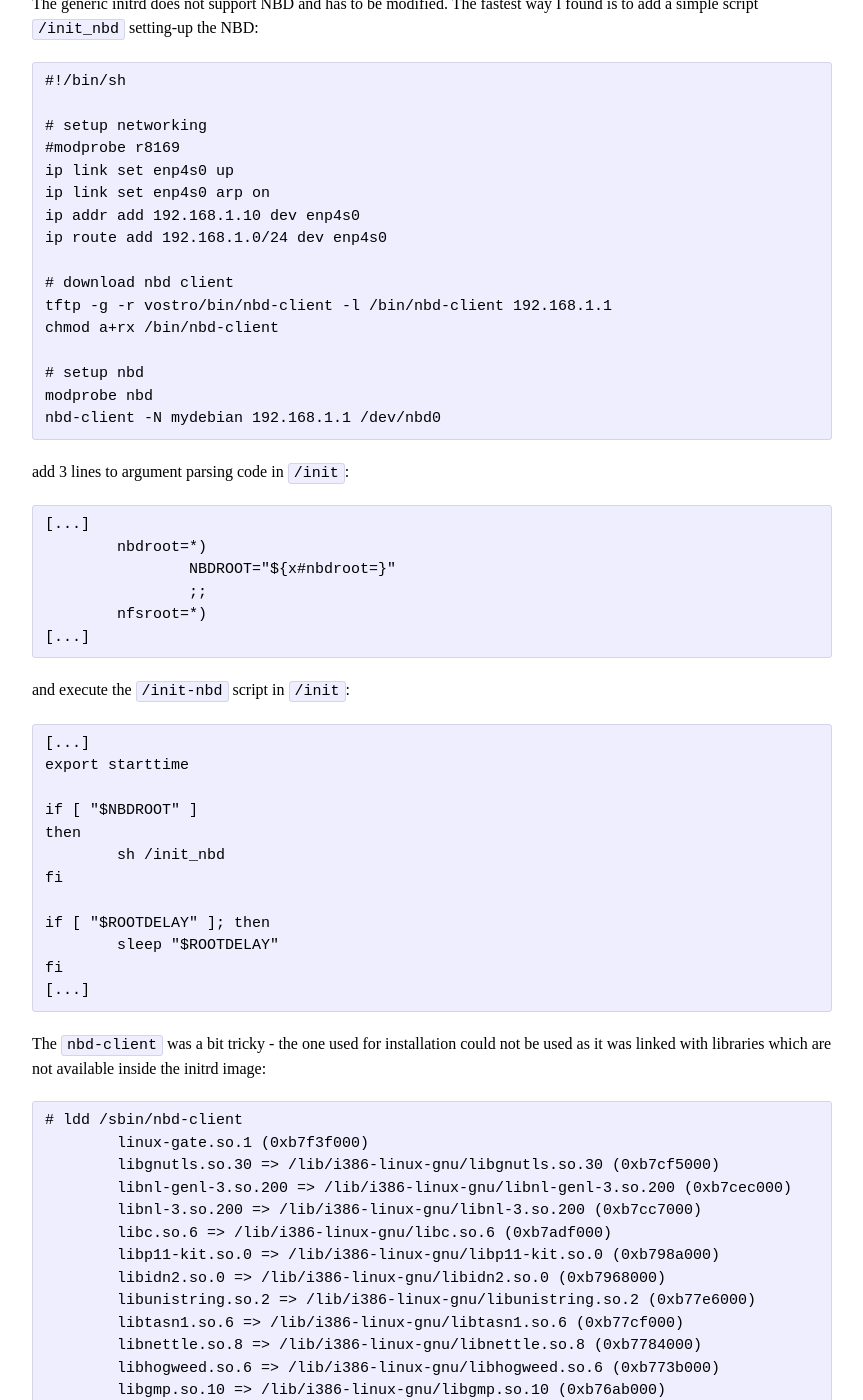
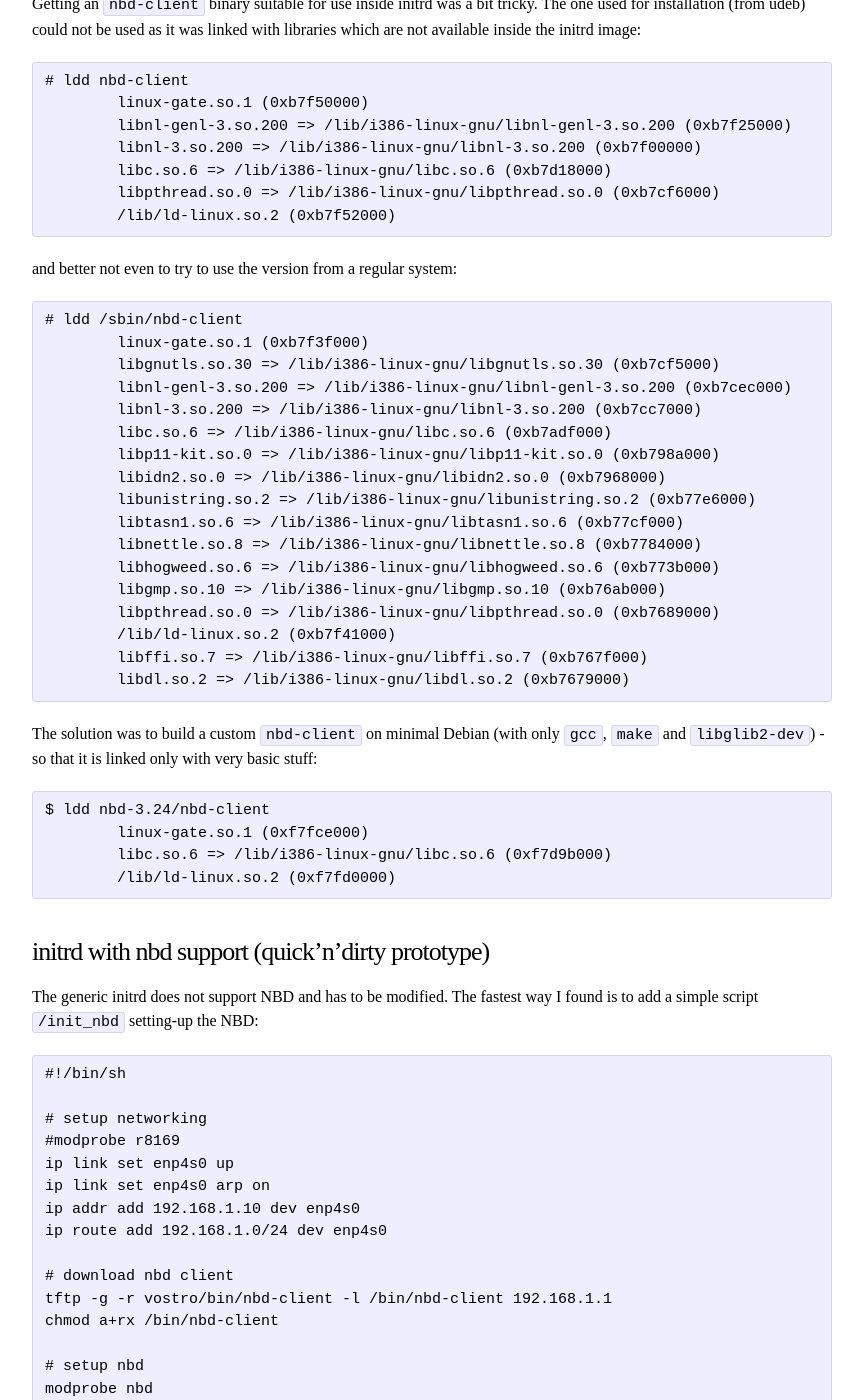
Before and after one commit to t-w/t-w.github.io, a Jekyll site: the page built from _posts/2022-03-09-diskless_debian_11_pxe_nbd.markdown, in a window 1280 px wide and 1400 px high, scrolled down 4844 px. Shown: the whole window, without its empty margins (208-1071 px from the left). Built offline with Jekyll 4.4.1, drawn with Linux system fonts in a browser that asks for light colours; some of the changed text lies outside the part shown.

Commit message:
debian nbd: separated section about nbd-client binary.

````diff
--- a/_posts/2022-03-09-diskless_debian_11_pxe_nbd.markdown
+++ b/_posts/2022-03-09-diskless_debian_11_pxe_nbd.markdown
@@ -200,6 +200,49 @@ you may prefer overwriting the files or editing the config file instead.
 (The `nbdroot` parameter is not fully used in the first prototype version of initrd, ie. data provided is not parsed.
 It is corrected in the improved version of initrd, see after the next section).
 
+### nbd-client binary for initrd
+Getting an `nbd-client` binary suitable for use inside initrd was a bit
+tricky. The one used for installation (from udeb) could not be used as it was
+linked with libraries which are not available inside the initrd image:
+```
+# ldd nbd-client
+        linux-gate.so.1 (0xb7f50000)
+        libnl-genl-3.so.200 => /lib/i386-linux-gnu/libnl-genl-3.so.200 (0xb7f25000)
+        libnl-3.so.200 => /lib/i386-linux-gnu/libnl-3.so.200 (0xb7f00000)
+        libc.so.6 => /lib/i386-linux-gnu/libc.so.6 (0xb7d18000)
+        libpthread.so.0 => /lib/i386-linux-gnu/libpthread.so.0 (0xb7cf6000)
+        /lib/ld-linux.so.2 (0xb7f52000)
+```
+and better not even to try to use the version from a regular system:
+```
+# ldd /sbin/nbd-client
+        linux-gate.so.1 (0xb7f3f000)
+        libgnutls.so.30 => /lib/i386-linux-gnu/libgnutls.so.30 (0xb7cf5000)
+        libnl-genl-3.so.200 => /lib/i386-linux-gnu/libnl-genl-3.so.200 (0xb7cec000)
+        libnl-3.so.200 => /lib/i386-linux-gnu/libnl-3.so.200 (0xb7cc7000)
+        libc.so.6 => /lib/i386-linux-gnu/libc.so.6 (0xb7adf000)
+        libp11-kit.so.0 => /lib/i386-linux-gnu/libp11-kit.so.0 (0xb798a000)
+        libidn2.so.0 => /lib/i386-linux-gnu/libidn2.so.0 (0xb7968000)
+        libunistring.so.2 => /lib/i386-linux-gnu/libunistring.so.2 (0xb77e6000)
+        libtasn1.so.6 => /lib/i386-linux-gnu/libtasn1.so.6 (0xb77cf000)
+        libnettle.so.8 => /lib/i386-linux-gnu/libnettle.so.8 (0xb7784000)
+        libhogweed.so.6 => /lib/i386-linux-gnu/libhogweed.so.6 (0xb773b000)
+        libgmp.so.10 => /lib/i386-linux-gnu/libgmp.so.10 (0xb76ab000)
+        libpthread.so.0 => /lib/i386-linux-gnu/libpthread.so.0 (0xb7689000)
+        /lib/ld-linux.so.2 (0xb7f41000)
+        libffi.so.7 => /lib/i386-linux-gnu/libffi.so.7 (0xb767f000)
+        libdl.so.2 => /lib/i386-linux-gnu/libdl.so.2 (0xb7679000)
+```
+The solution was to build a custom `nbd-client` on minimal Debian (with only
+`gcc`, `make` and `libglib2-dev`) - so that it is linked only with very basic stuff:
+```
+$ ldd nbd-3.24/nbd-client
+        linux-gate.so.1 (0xf7fce000)
+        libc.so.6 => /lib/i386-linux-gnu/libc.so.6 (0xf7d9b000)
+        /lib/ld-linux.so.2 (0xf7fd0000)
+```
+
+
 ### initrd with nbd support (quick'n'dirty prototype)
 The generic initrd does not support NBD and has to be modified. The fastest way I found is to add
 a simple script `/init_nbd` setting-up the NBD:
@@ -246,38 +289,10 @@ if [ "$ROOTDELAY" ]; then
 fi
 [...]
 ```
-
-The `nbd-client` was a bit tricky - the one used for installation could not be used
-as it was linked with libraries which are not available inside the initrd image:
-```
-# ldd /sbin/nbd-client
-        linux-gate.so.1 (0xb7f3f000)
-        libgnutls.so.30 => /lib/i386-linux-gnu/libgnutls.so.30 (0xb7cf5000)
-        libnl-genl-3.so.200 => /lib/i386-linux-gnu/libnl-genl-3.so.200 (0xb7cec000)
-        libnl-3.so.200 => /lib/i386-linux-gnu/libnl-3.so.200 (0xb7cc7000)
-        libc.so.6 => /lib/i386-linux-gnu/libc.so.6 (0xb7adf000)
-        libp11-kit.so.0 => /lib/i386-linux-gnu/libp11-kit.so.0 (0xb798a000)
-        libidn2.so.0 => /lib/i386-linux-gnu/libidn2.so.0 (0xb7968000)
-        libunistring.so.2 => /lib/i386-linux-gnu/libunistring.so.2 (0xb77e6000)
-        libtasn1.so.6 => /lib/i386-linux-gnu/libtasn1.so.6 (0xb77cf000)
-        libnettle.so.8 => /lib/i386-linux-gnu/libnettle.so.8 (0xb7784000)
-        libhogweed.so.6 => /lib/i386-linux-gnu/libhogweed.so.6 (0xb773b000)
-        libgmp.so.10 => /lib/i386-linux-gnu/libgmp.so.10 (0xb76ab000)
-        libpthread.so.0 => /lib/i386-linux-gnu/libpthread.so.0 (0xb7689000)
-        /lib/ld-linux.so.2 (0xb7f41000)
-        libffi.so.7 => /lib/i386-linux-gnu/libffi.so.7 (0xb767f000)
-        libdl.so.2 => /lib/i386-linux-gnu/libdl.so.2 (0xb7679000)
-```
-The solution was to build a custom `nbd-client` on minimal Debian (with only
-`gcc`, `make` and `libglib2-dev`) - so that it is linked only with very basic stuff:
-```
-$ ldd nbd-3.24/nbd-client
-        linux-gate.so.1 (0xf7fce000)
-        libc.so.6 => /lib/i386-linux-gnu/libc.so.6 (0xf7d9b000)
-        /lib/ld-linux.so.2 (0xf7fd0000)
-```
-This is why I decided to just put it on the tftp server and download - so that I can
-eventually update it without rebuilding the whole initrd...
+Concerning the issues with the `nbd-client` binary in initrd (above),
+for the prototype, I decided to put the binary on the tftp server and download
+it within init script - so that I could eventually update it without rebuilding
+the whole initrd...
 
 
 ### initrd with nbd support - more generic and parametrized
@@ -366,7 +381,7 @@ the target system).
 
 I have tested these and unfortunately, there are still issues:
 - `nbd-client` binary used for initrd is the one from deb package (linked to
-libraries unavailable inside initrd, see details above)
+libraries unavailable inside initrd, see details above, and below)
 - the nbd startup script is not in the right place:
   it is in `/usr/share/initramfs-tools/scripts/local-top/` while `/init`
   expects it to be in `/usr/share/initramfs-tools/scripts/`
````
